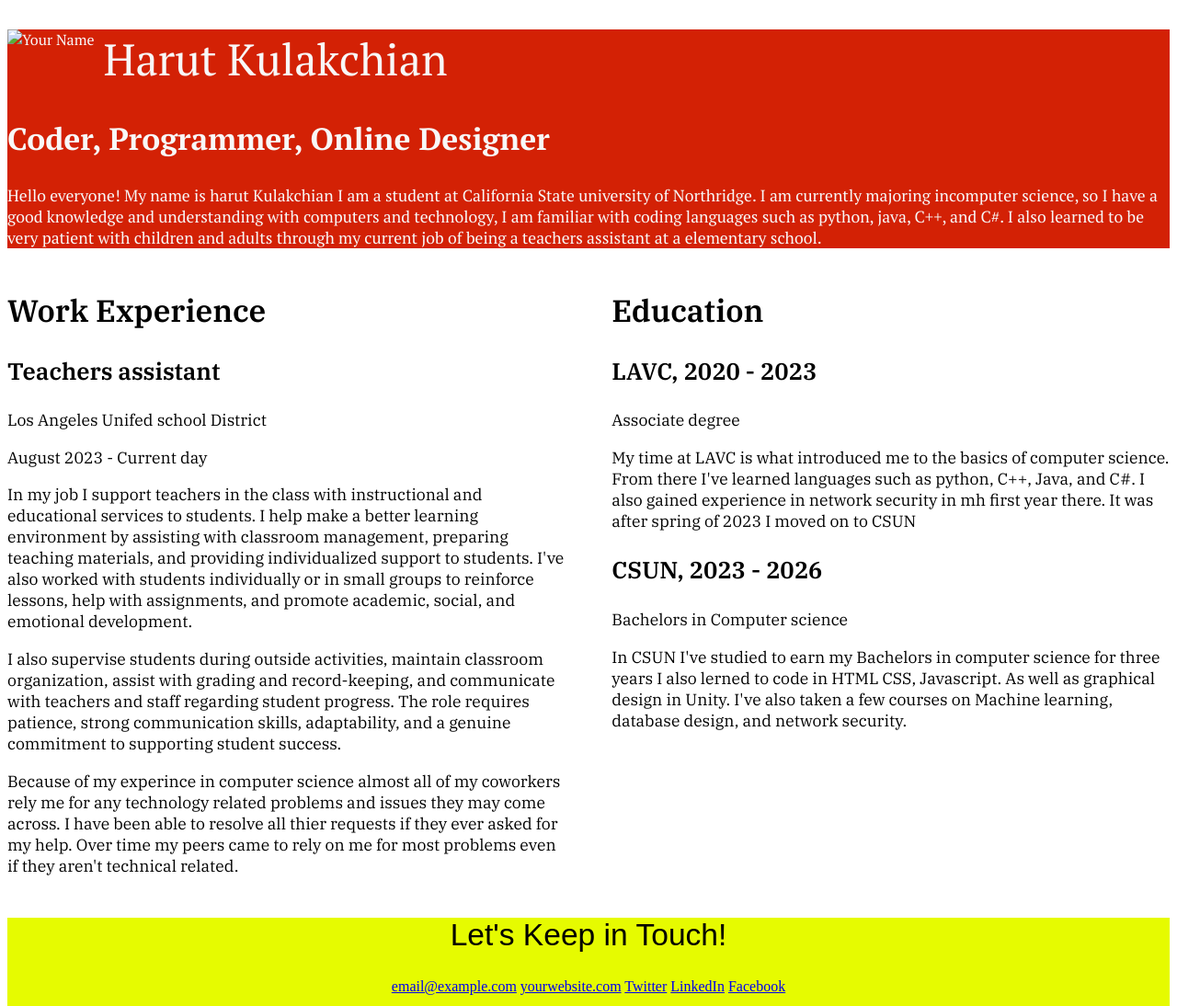
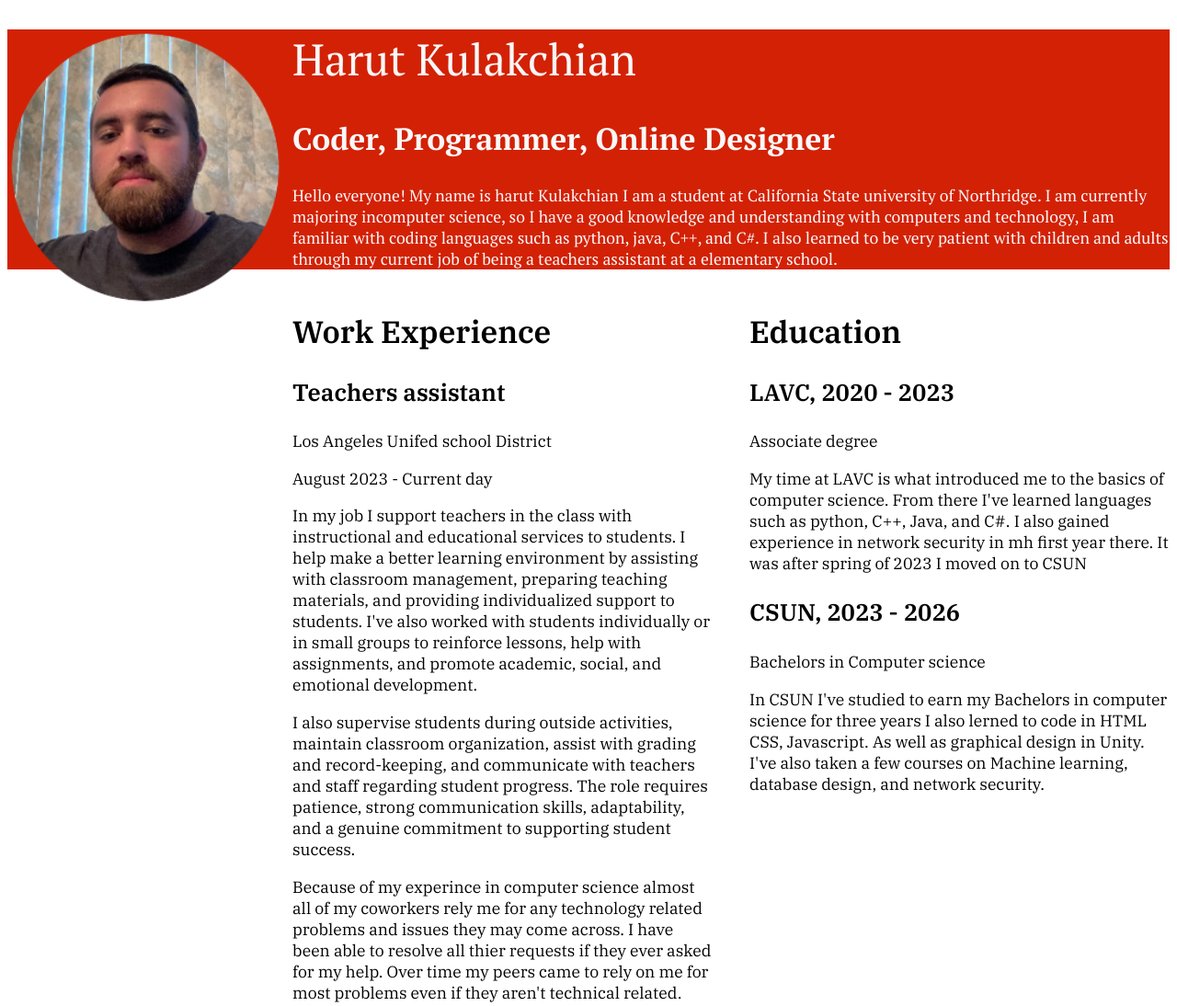
Before and after one commit to HarutK-L/COMP484HarutHW6.github.io, a plain HTML site: page index.html in a window 1280 px wide. Shown: the top 1094 px of the page at 92% size. Drawn offline with Linux system fonts and the light colour scheme; a web font is replaced by a local one.

Commit message:
Update index.html

```diff
--- a/index.html
+++ b/index.html
@@ -14,7 +14,7 @@
 <body>
     <!-- // Intro -->
     <header class="pt-serif-regular">
-        <img src="your-picture.jpg" alt="Your Name" class="flowLeft">
+        <img src="images/harut1.png" alt="Your Name" class="flowLeft" width="300" height="300">
         <h1>Harut Kulakchian</h1>
         <h2>Coder, Programmer, Online Designer</h2>
         <p>Hello everyone! My name is harut Kulakchian I am a student at California State university of Northridge.
```
